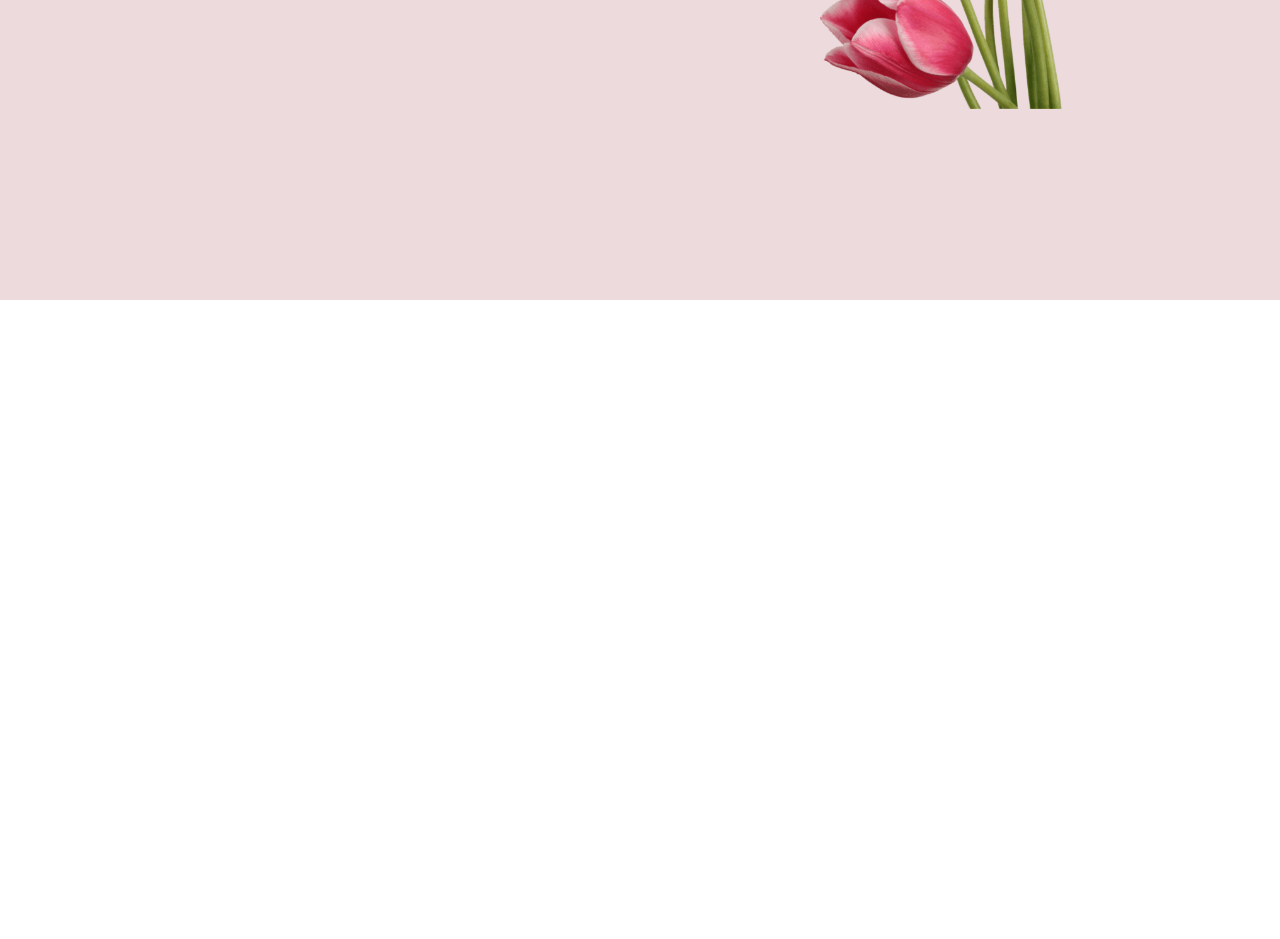
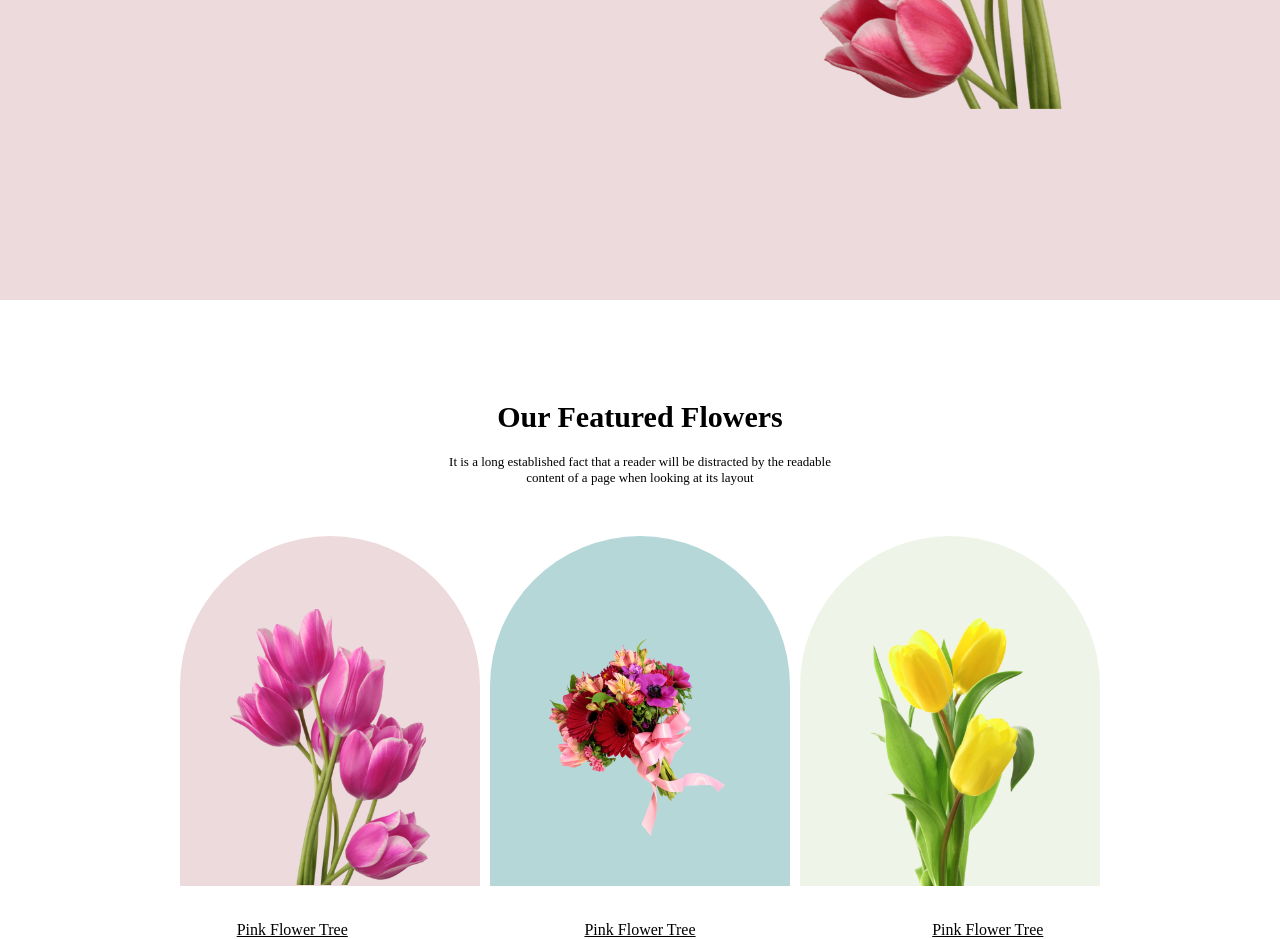
Before and after one commit to TausifTushar/flower-shop-assignment, a plain HTML site: page index.html in a window 1280 px wide. Shown: the part 500-1439 px from the top of the page. Before the commit the page ends 800 px from the top, so only its background shows below. Drawn offline with Linux system fonts and the light colour scheme.

Commit message:
Three Flower Add

```diff
--- a/index.html
+++ b/index.html
@@ -30,6 +30,29 @@
 
     </header>
     <main>
+        <div class="feature">
+            <h2 class="main-header">Our Featured Flowers</h2>
+            <p class="feature-peragraph">It is a long established fact that a reader will be distracted by the readable <br>
+                content of a page when looking at its layout</p>
+        </div>
+        <div class="three-flowers">
+                <div class="first-flower">
+                    <img class="pink-flower" src="Flower Asset/pngwing 6.png" alt="">
+                </div>
+                <div class="second-flower">
+                    <img class="img" src="Flower Asset/pngwing 5.png" alt="">
+                </div>
+                <div class="thired-flower">
+                <img class="img" src="Flower Asset/pngwing 7.png" alt="">
+                </div>
+
+        </div>
+        <div class="Pink-Flower-Tree">
+            <a href="">Pink Flower Tree</a>
+            <a href="">Pink Flower Tree</a>
+            <a href="">Pink Flower Tree</a>
+
+        </div>
 
     </main>
     <footer>
--- a/style.css
+++ b/style.css
@@ -28,5 +28,72 @@
     border: 0;
     padding: 10px 12px;
     color: white;
+    border-radius: 4px;
+
 }
 /*Head Part End*/
+/*Main Part Start*/
+.feature{
+    margin-top: 100px;
+    text-align: center;
+}
+.main-header{
+    font-size: 30px;
+    font-weight: bolder;
+}
+.feature-peragraph{
+    margin-top: 20px;
+    font-size: small;
+}
+.three-flowers{
+    display: flex;
+    gap: 10px;
+    margin-top: 50px;
+    justify-content: center;
+
+}
+.first-flower{
+    width: 300px;
+    background-color: #eddadd;
+   border-top-left-radius: 150px;
+   border-top-right-radius: 150px;
+    display: flex;
+    justify-content: center;
+    align-items: center;
+
+}
+.second-flower{
+    width: 300px;
+background-color: #b5d7d8 ;
+border-top-left-radius: 150px;
+border-top-right-radius: 150px;
+ display: flex;
+ justify-content: center;
+ align-items: center;
+}
+.thired-flower{
+    background-color: rgba(145, 182, 109, 0.15);
+    border-top-left-radius: 150px;
+border-top-right-radius: 150px;
+ display: flex;
+ justify-content: center;
+ align-items: center;
+ width: 300px;
+}
+.img{
+    margin-top: 50px;
+    width: 200px;
+}
+.pink-flower{
+    margin-top: 72px;
+    width:200px
+}
+.Pink-Flower-Tree{
+    display: flex;
+    margin-top: 35px;
+    justify-content:space-evenly;
+    align-items: center;
+}
+.Pink-Flower-Tree a {
+    color: black;
+}
```
